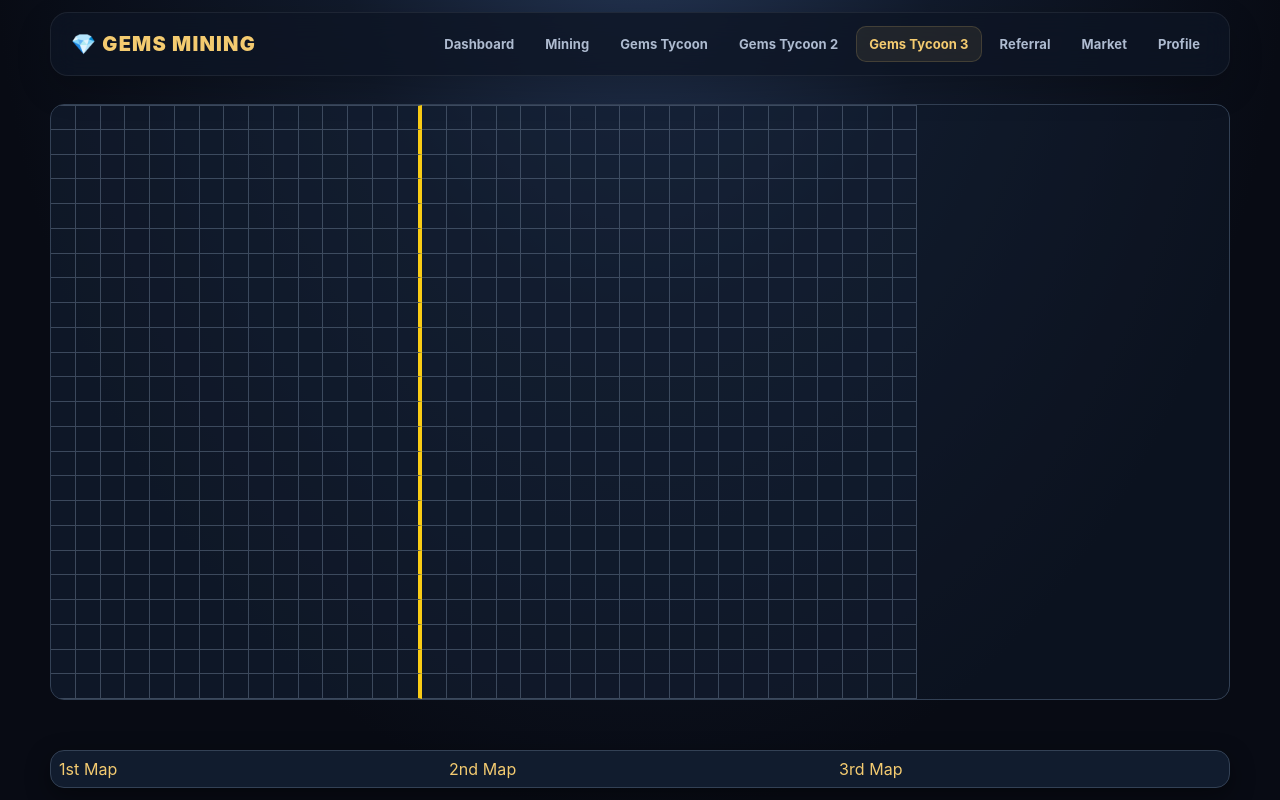
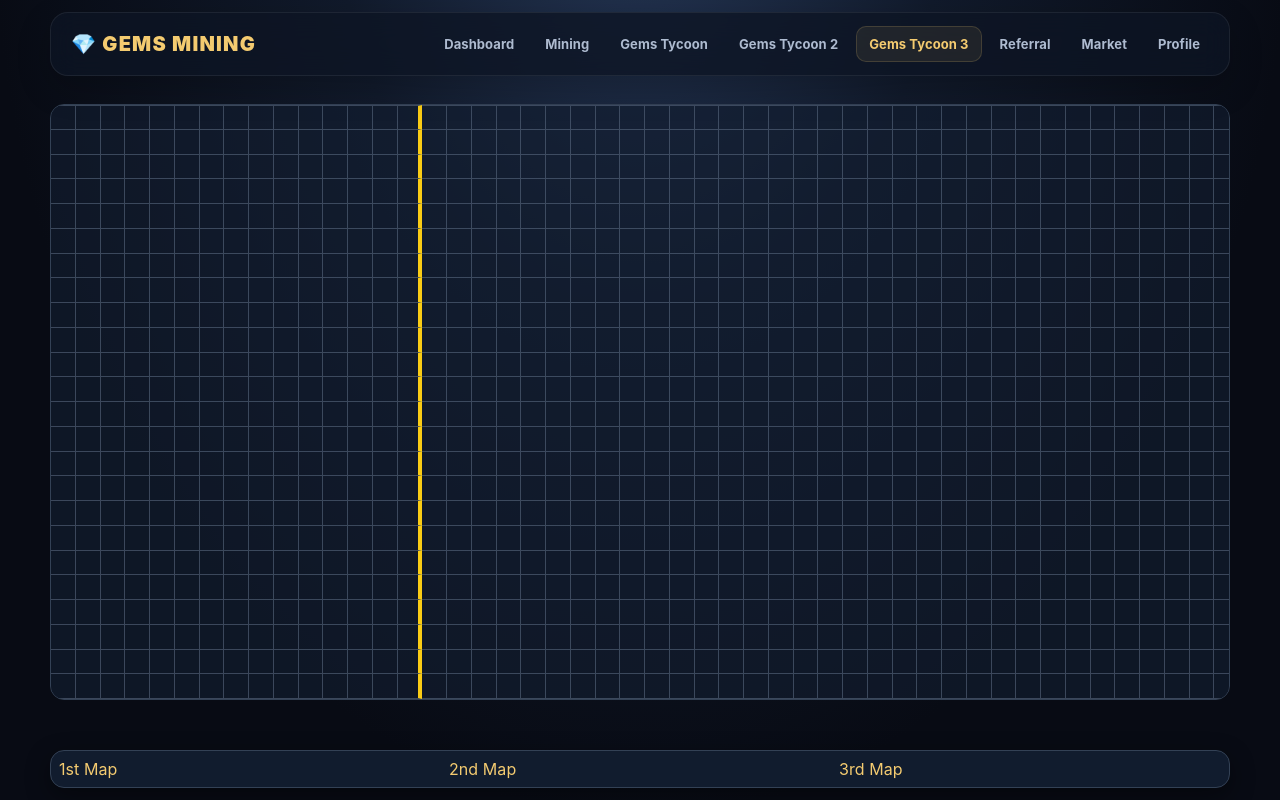
Before and after one commit to chayentot/GEMS, a Next.js app: page /GEMS/tycoon3 in a window 1280 px wide. Built offline with nearby package versions, Linux system fonts and the light colour scheme.

Commit message:
Refactor column constants for tycoon3 page

```diff
--- a/app/tycoon3/page.tsx
+++ b/app/tycoon3/page.tsx
@@ -5,8 +5,10 @@ import ProfileMenu from "@/components/profile-menu";
 
 const MAP_ROWS = 24;
 const FIRST_SECTION_COLUMNS = 15;
-const SECOND_SECTION_COLUMNS = 20;
-const TOTAL_COLUMNS = FIRST_SECTION_COLUMNS + SECOND_SECTION_COLUMNS;
+const SECOND_SECTION_COLUMNS = 15;
+const THIRD_SECTION_COLUMNS = 20;
+const FORTH_SECTION_COLUMNS = 20;
+const TOTAL_COLUMNS = FIRST_SECTION_COLUMNS + SECOND_SECTION_COLUMNS + THIRD_SECTION_COLUMNS + FORTH_SECTION_COLUMNS;
 
 export default function GemsTycoon3Page() {
   return (
```
